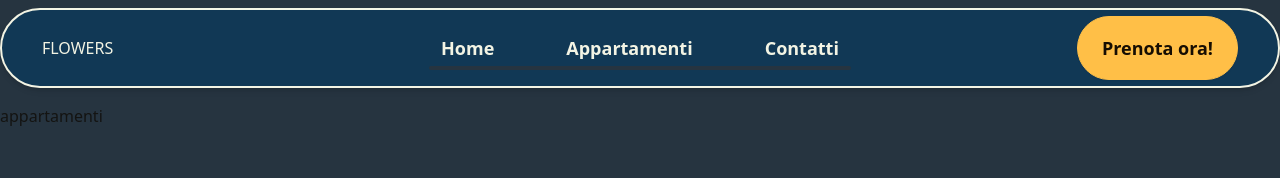
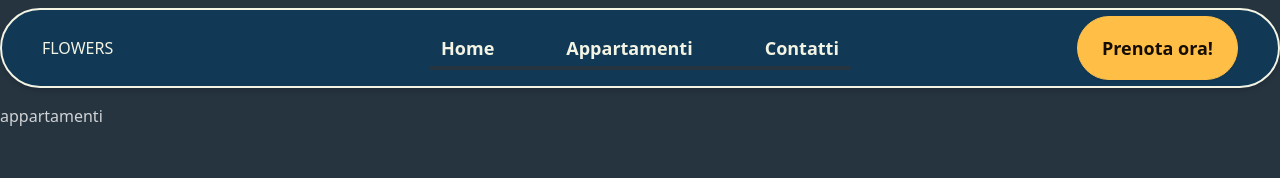
Before and after one commit to danieleardizzone/next-flowers, a Next.js app: page /apartments in a window 1280 px wide. Shown: the top 178 px of the page. Built offline with nearby package versions, Linux system fonts and the light colour scheme.

Commit message:
EDIT - theme base-100 color

```diff
--- a/app/layout.tsx
+++ b/app/layout.tsx
@@ -13,7 +13,7 @@ export default function RootLayout({
   children: React.ReactNode;
 }>) {
   return (
-    <html lang="en" data-theme="flowers" className="bg-tertiary">
+    <html lang="en" data-theme="flowers">
       <body>
         <Header />
         {children}
--- a/tailwind.config.ts
+++ b/tailwind.config.ts
@@ -27,7 +27,7 @@ export default {
           "secondary-content": "#f3f4e4",
           "tertiary": "#263440",
           "accent": "#FFBF47",
-          "base-100": "#f3f4e4",
+          "base-100": "#263440",
           "neutral": "#113855",
           "neutral-content": "#FFBF47",
         }
```
